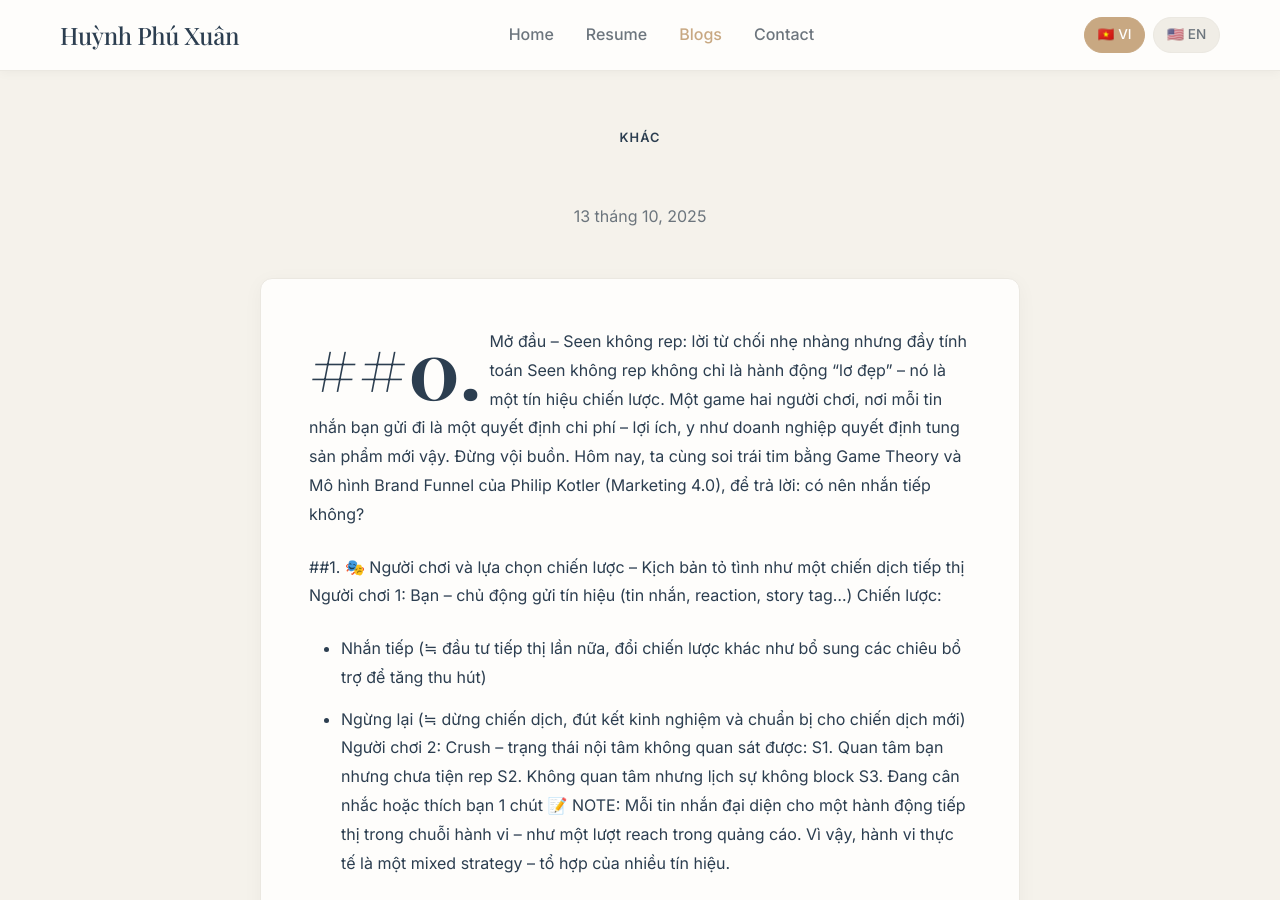
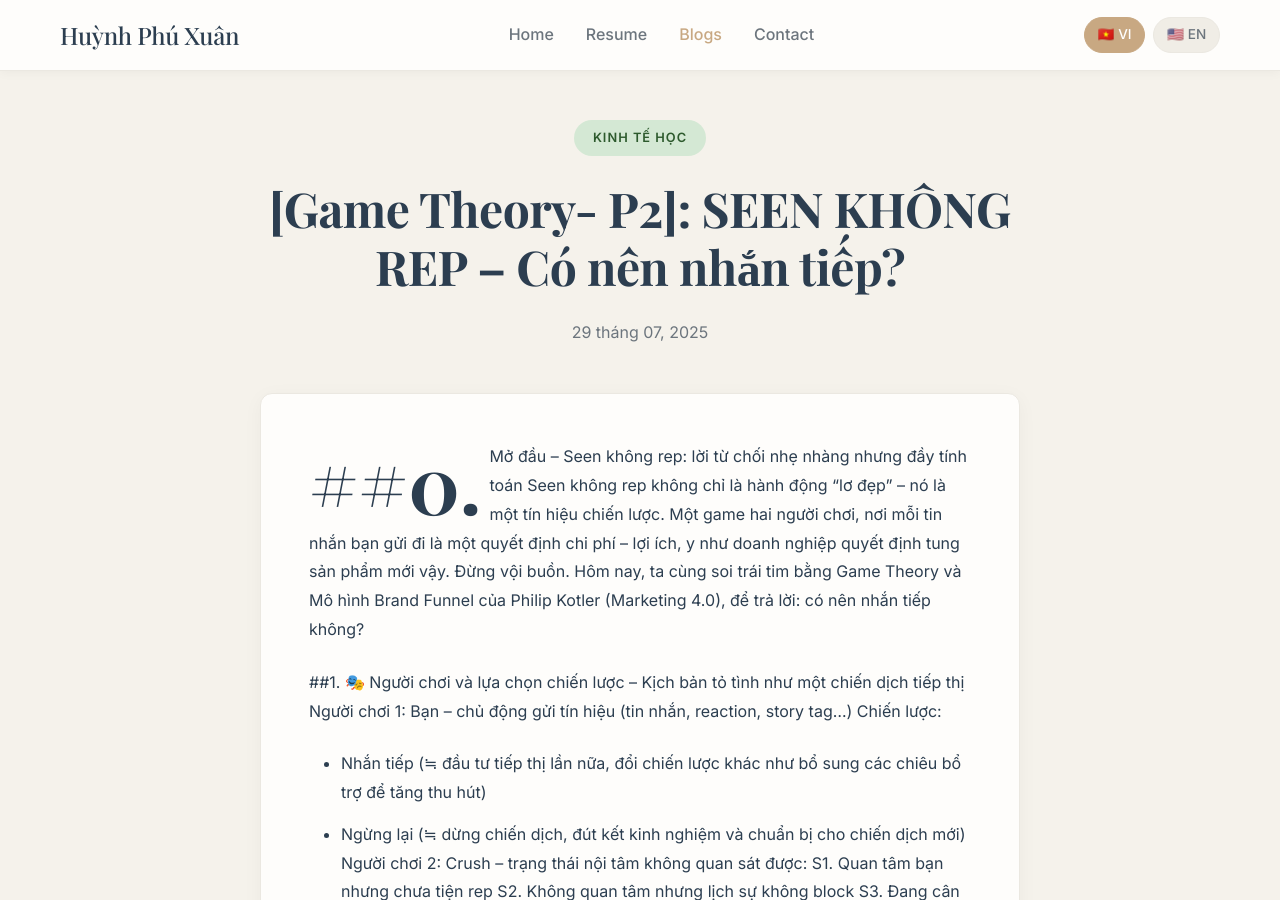
Before and after one commit to xuanhvl-learning/xuanhvl-learning.github.io, a Jekyll site: the page built from _posts/2025-07-29-game-theory-p2-t-seen-khong-rep-co-nen-nhan-tiep.md, in a window 1280 px wide and 900 px high. Built offline with Jekyll 4.4.1, drawn with Linux system fonts in a browser that asks for light colours; our own code applies the rules of GitHub Pages for plain Markdown files.

Commit message:
Update 2025-07-29-game-theory-p2-t-seen-khong-rep-co-nen-nhan-tiep.md

```diff
--- a/_posts/2025-07-29-game-theory-p2-t-seen-khong-rep-co-nen-nhan-tiep.md
+++ b/_posts/2025-07-29-game-theory-p2-t-seen-khong-rep-co-nen-nhan-tiep.md
@@ -1,6 +1,6 @@
 ---
 layout: post
-title: "[Game Theory- P2]:"SEEN KHÔNG REP – Có nên nhắn tiếp?"
+title: "[Game Theory- P2]: SEEN KHÔNG REP – Có nên nhắn tiếp?"
 date: 2025-07-29
 category: economics
 excerpt: "Phân tích câu chuyện Tình yêu, Kinh doanh dưới góc nhìn Lý thuyết trò chơi (Game Theory): Loại trò chơi, Ma trận lợi ích, Cân bằng Nash (1950), Thống kê Bayses."
```
